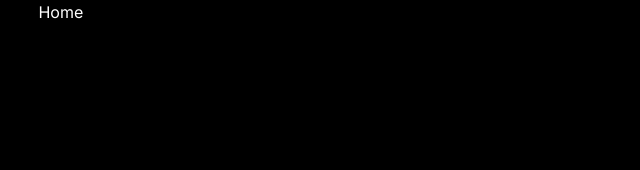
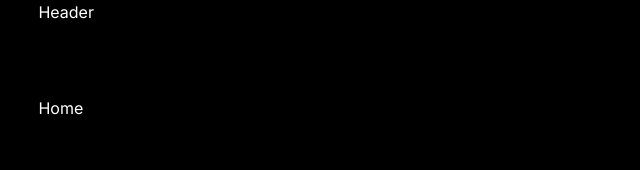
Before and after one commit to cllcnkrt/next13-movie-app-exp, a Next.js app: page / in a window 1280 px wide. Shown: the top 170 px of the page, without its empty margins (0-640 px from the left). Built offline with nearby package versions, Linux system fonts and the light colour scheme.

Commit message:
add header

```diff
--- a/app/layout.tsx
+++ b/app/layout.tsx
@@ -1,6 +1,7 @@
 import { Inter } from "@next/font/google";
 import "@/styles/reset.css";
 import "@/styles/global.css";
+import { Header } from "@/components";
 
 const interFamily = Inter({ subsets: ["latin"] });
 
@@ -8,7 +9,10 @@ export default function RootLayout({ children }: { children: React.ReactNode })
   return (
     <html lang="en" className={interFamily.className}>
       <head />
-      <body className="container">{children}</body>
+      <body className="container">
+        <Header/>
+        <main>{children}</main>
+      </body>
     </html>
   );
 }
--- /dev/null
+++ b/components/header/index.tsx
@@ -0,0 +1,7 @@
+import React from "react";
+
+const Header = () => {
+  return <div>Header</div>;
+};
+
+export default Header;
--- /dev/null
+++ b/components/index.ts
@@ -0,0 +1 @@
+export { default as Header } from "./header";
```
